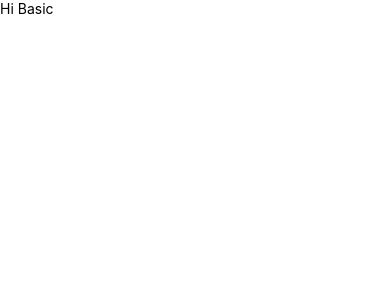
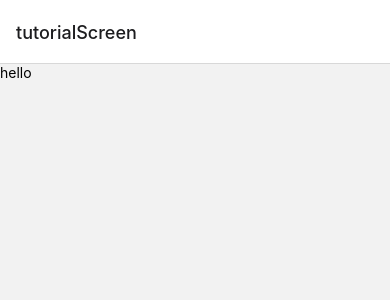
Before and after one commit to stanleywailers/ReactNativeBasicTemplate, a React Native app: screen /tutorialScreen in a window 390 px wide. Shown: the top 300 px of the page. Built offline with nearby package versions, Linux system fonts and the light colour scheme.

Commit message:
stack navigator was added

```diff
--- a/App.tsx
+++ b/App.tsx
@@ -1,11 +1,16 @@
+import 'react-native-gesture-handler';
 import React from 'react'
+import { NavigationContainer } from '@react-navigation/native';
 import { Text, View } from 'react-native'
+import { StackNavigator } from './src/navigation/StackNavigator';
+
 
  const App = () => {
   return (
-   <View>
-     <Text>Hi Basic</Text>
-   </View>
+
+    <NavigationContainer>
+      <StackNavigator></StackNavigator>
+    </NavigationContainer>
   )
 }
 
--- a/package.json
+++ b/package.json
@@ -10,9 +10,12 @@
     "lint": "eslint . --ext .js,.jsx,.ts,.tsx"
   },
   "dependencies": {
+    "@react-native-masked-view/masked-view": "^0.2.6",
     "@react-navigation/native": "^6.0.10",
+    "@react-navigation/stack": "^6.2.1",
     "react": "17.0.2",
     "react-native": "0.68.2",
+    "react-native-gesture-handler": "^2.4.2",
     "react-native-safe-area-context": "^4.2.5",
     "react-native-screens": "^3.13.1"
   },
--- /dev/null
+++ b/src/navigation/StackNavigator.tsx
@@ -0,0 +1,16 @@
+
+import React from 'react'
+import { createStackNavigator } from '@react-navigation/stack';
+import { tutorialScreen } from '../screens/tutorialScreen';
+
+const Stack = createStackNavigator();
+
+export const StackNavigator = () => {
+
+  return (
+   <Stack.Navigator>
+      <Stack.Screen name="tutorialScreen" component={tutorialScreen} />
+
+    </Stack.Navigator>
+  )
+}
--- /dev/null
+++ b/src/screens/tutorialScreen.tsx
@@ -0,0 +1,10 @@
+import React from 'react'
+import { Text, View } from 'react-native'
+
+export const tutorialScreen = () => {
+  return (
+    <View>
+        <Text>hello </Text>
+    </View>
+  )
+}
```
Also changed, not shown: 1 other file (tests, documents, lock files or other folders).
